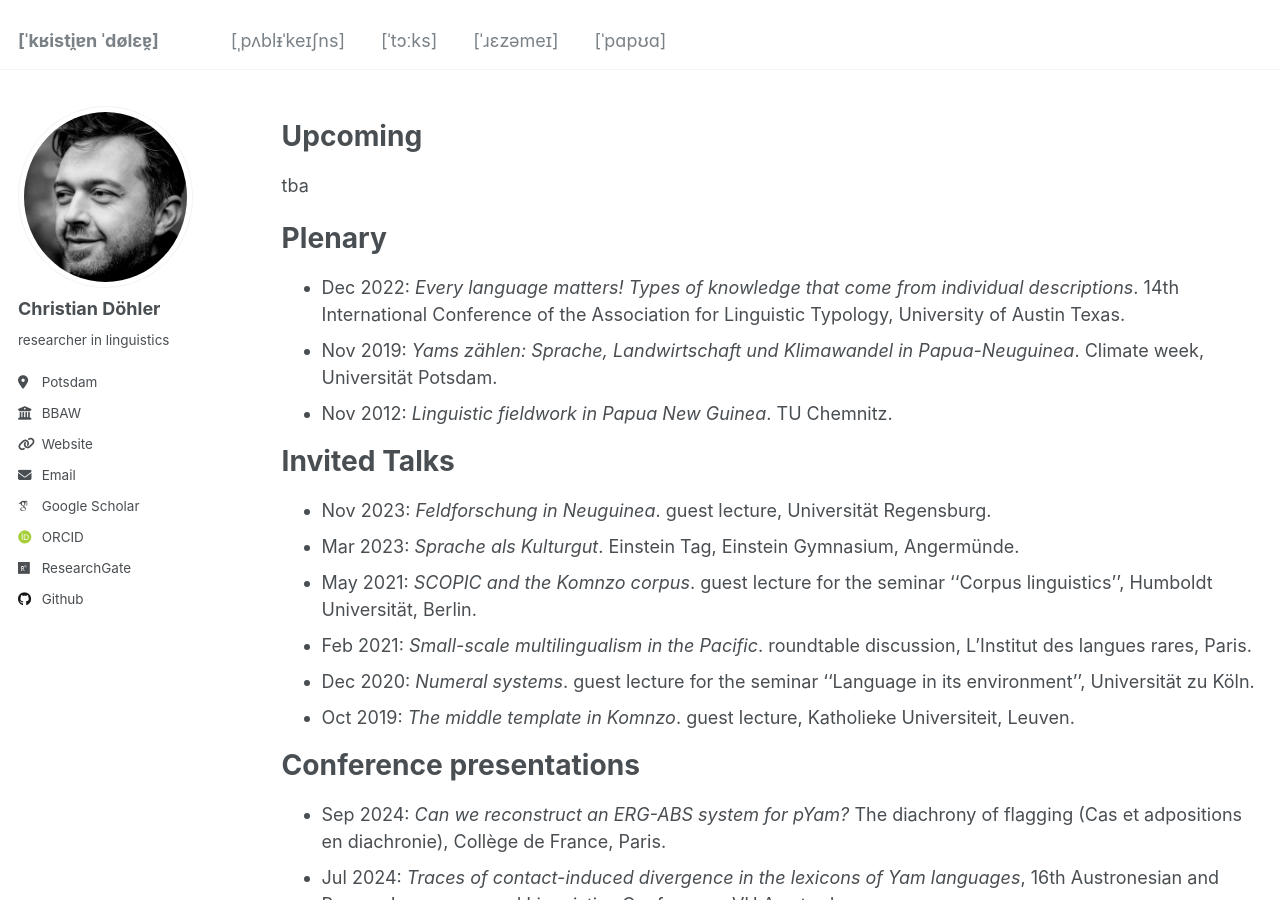
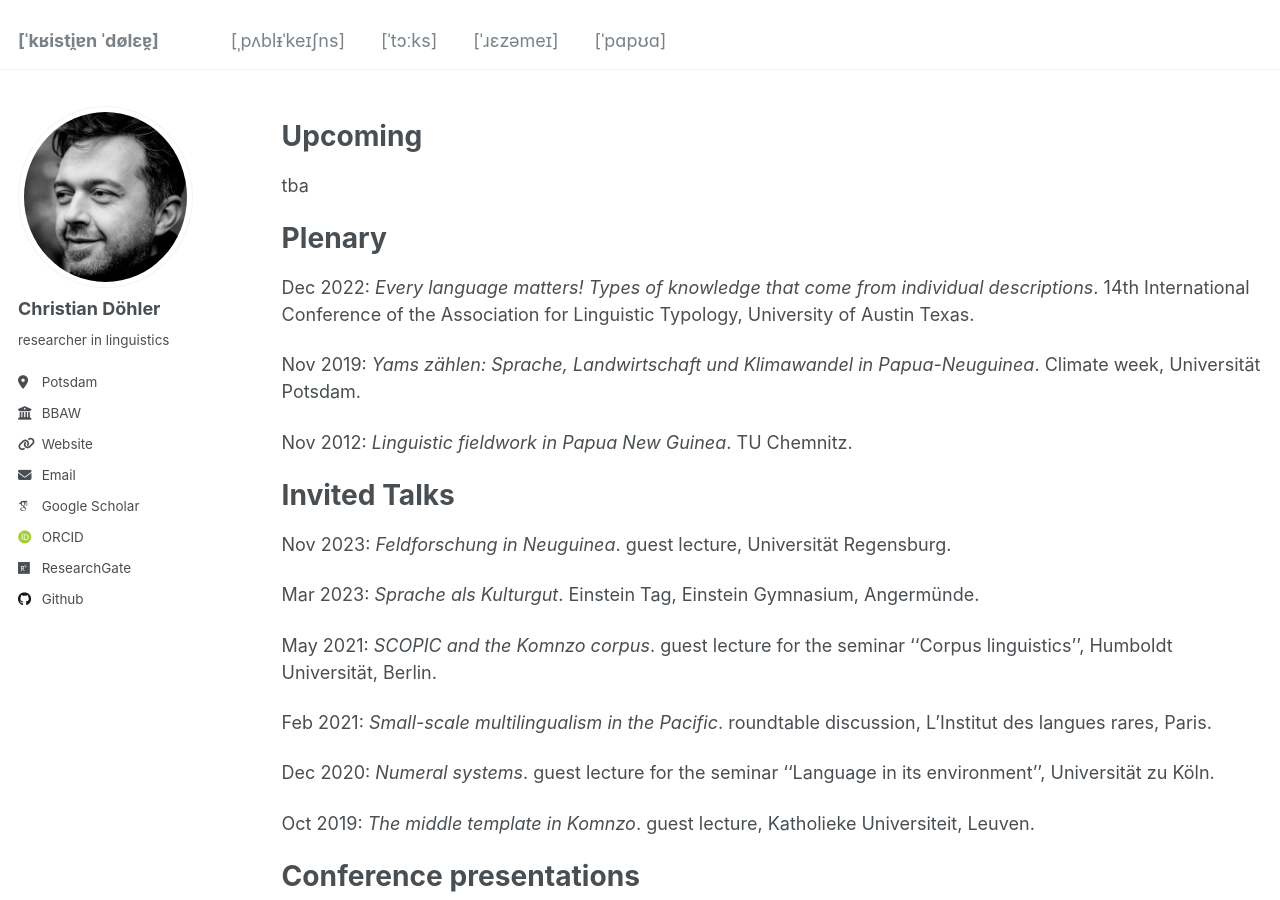
Before and after one commit to chrdoe/chrdoe.github.io, a Jekyll site: the page built from _pages/talks.md, in a window 1280 px wide and 900 px high. Built offline with Jekyll 4.4.1, drawn with Linux system fonts in a browser that asks for light colours; some web fonts are replaced.

Commit message:
Update talks.md

```diff
--- a/_pages/talks.md
+++ b/_pages/talks.md
@@ -12,70 +12,126 @@ tba
 Plenary
 ====
 
-* Dec 2022: *Every language matters! Types of knowledge that come from individual descriptions*. 14th International Conference of the Association for Linguistic Typology, University of Austin Texas.
-* Nov 2019: *Yams zählen: Sprache, Landwirtschaft und Klimawandel in Papua-Neuguinea*. Climate week, Universität Potsdam.
-* Nov 2012: *Linguistic fieldwork in Papua New Guinea*. TU Chemnitz.
+Dec 2022: *Every language matters! Types of knowledge that come from individual descriptions*. 14th International Conference of the Association for Linguistic Typology, University of Austin Texas.
+
+Nov 2019: *Yams zählen: Sprache, Landwirtschaft und Klimawandel in Papua-Neuguinea*. Climate week, Universität Potsdam.
+
+Nov 2012: *Linguistic fieldwork in Papua New Guinea*. TU Chemnitz.
 
 Invited Talks
 ====
 
-* Nov 2023: *Feldforschung in Neuguinea*. guest lecture, Universität Regensburg.
-* Mar 2023: *Sprache als Kulturgut*. Einstein Tag, Einstein Gymnasium, Angermünde.
-* May 2021: *SCOPIC and the Komnzo corpus*. guest lecture for the seminar ''Corpus linguistics'', Humboldt Universität, Berlin.
-* Feb 2021: *Small-scale multilingualism in the Pacific*. roundtable discussion, L'Institut des langues rares, Paris.
-* Dec 2020: *Numeral systems*. guest lecture for the seminar ''Language in its environment'', Universität zu Köln.
-* Oct 2019: *The middle template in Komnzo*. guest lecture, Katholieke Universiteit, Leuven.
+Nov 2023: *Feldforschung in Neuguinea*. guest lecture, Universität Regensburg.
+
+Mar 2023: *Sprache als Kulturgut*. Einstein Tag, Einstein Gymnasium, Angermünde.
+
+May 2021: *SCOPIC and the Komnzo corpus*. guest lecture for the seminar ''Corpus linguistics'', Humboldt Universität, Berlin.
+
+Feb 2021: *Small-scale multilingualism in the Pacific*. roundtable discussion, L'Institut des langues rares, Paris.
+
+Dec 2020: *Numeral systems*. guest lecture for the seminar ''Language in its environment'', Universität zu Köln.
+
+Oct 2019: *The middle template in Komnzo*. guest lecture, Katholieke Universiteit, Leuven.
 
 Conference presentations
 ====
 
-* Sep 2024: *Can we reconstruct an ERG-ABS system for pYam?* The diachrony of flagging (Cas et adpositions en diachronie), Collège de France, Paris.
-* Jul 2024: *Traces of contact-induced divergence in the lexicons of Yam languages*, 16th Austronesian and Papuan Languages and Linguistics Conference, VU Amsterdam.
-* Jun 2024: *The inclusory construction in Komnzo*, Konferenz für Vielfaltslinguistik, Universität Graz.
-* Feb 2024: *Receptive multilingualism in the Papuasphere*, Language ecologies, BBAW, Berlin
-* Nov 2023: *Mehrsprachigkeit in Neuguinea*. departmental seminar, Universität Regensburg.
-* Aug 2023: *Demonstratives and epistemic authority in Komnzo*. 56th Annual Meeting of the Societas Linguistica Europaea, National and Kapodistrian University of Athens.
-* May 2023: *How ubiquitous is complementation? A naturalistic cross-corpus study*. Naturally occuring data in and beyond linguistic typology, Università di Bologna. [with Nicholas Evans, I Wayan Arka, Danielle Barth, Henrik Bergqvist, Sonja Gipper, Dolgor Güntsetseg, Yukinori Kimoto, Dominique Knuchel, Hitomi Ōno, Eka Pratiwi, Saskia van Putten, Alan Rumsey, Andrea Schalley, Stefan Schnell, Asako Shiohara, Elena Skribnik, Yanti]
-* Mar 2023: *Experiencer-object constructions in Papuan languages*. Explaining the cross-linguistic distribution of argument coding patterns, Universität Potsdam. [with Bruno Olsson]
-* Feb 2023: *The inclusory construction in Komnzo*. Current trends in Papuan Linguistics II, CNRS-LACITO, Paris.
-* Oct 2022: *Dual-use collections: what documenters can learn from film makers*. Language Documentation and Archiving during the Decade of Indigenous Languages Conference, Berlin-Brandenburgische Akademie der Wissenschaften, Berlin. [with Elena Weihe]
-* Oct 2022: *Crosslinguistic preferences in encoding reported speech and thought events: evidence from a parallax spoken corpus*. Cross-disciplinary perspectives on quoting and speech reporting, Université libre de Bruxelles. [with Sonja Gipper, Danielle Barth, I Wayan Arka, Henrik Bergqvist, Nicholas Evans, Volker Gast, Dolgor Guntsetseg, Norikazu Kogura, John Mansfield, Desak Putu Eka Pratiwi, Saskia van Putten, Lila San Roque, Andrea C. Schalley \& Olena Tykhostup]
-* Jun 2022: *Language ecologies among ''Papuan'' languages: an update*. Historical Sociolinguistics Network Conference, Universidad de Murcia.
-* Mar 2022: *To strike the right chord - musical metaphors in German*. Festschrift symposium for Nicholas Evans, The University of Melbourne.
-* Jan 2022: *Multilingual language ecologies in Southern New Guinea: a comparison of two villages*. departmental seminar, Leibniz-Centre General Linguistics, Berlin.
-* Dec 2021: *Number marking in the Tonda languages: a note on its history*. Workshop on multiple exponence, Leibniz-Centre General Linguistics, Berlin.
-* Jun 2021: *Front rounded vowels in the Tonda languages of the Yam family*. 13th Austronesian and Papuan Languages and Linguistics Conference, University of Edinburgh.
-* Mar 2021: *Placeholders in Komnzo and Bine: A corpus view*. CNRS, Lyon.
-* Nov 2020: *Periphals in Proto-Yam*. Australian National University, Canberra. [with Matthew Carroll and Nicholas Evans]
-* Oct 2020: *Placeholders*. Australian National University, Canberra.
-* Jul 2020: *The inclusory construction in Komnzo*. departmental seminar, Leibniz-Centre General Linguistics, Berlin.
-* Feb 2020: *Fieldwork in Southern New Guinea*. lunch lecture, Leibniz-Centre General Linguistics, Berlin.
-* Dec 2019: *Multilingual language ecologies in Southern New Guinea: a comparison of two villages*. Current Trends in Papuan Linguistics, CNRS-LACITO, Paris.
-* Oct 2019: *They whatevered the what's-that: Placeholders, recognitionals and light verbs in two languages of New Guinea*. departmental seminar series, Universität zu Köln.
-* Apr 2019: *Multilingualism in Southern New Guinea: A description and an attempt to reconstruct its past*. Typology of small-scale multilingualism, CNRS, Lyon.
-* Mar 2019: *Se zokwasi - a register of public speech in Komnzo*. Vielfaltslinguistik III: Konferenz zu Typologie und Feldforschung, Universität zu Köln.
-* Jul 2018: *Untangling the coronals in Proto-Yam*. 24th International Conference on Historical Linguistics, Australian National University, Canberra. [with Matthew Carroll and Nicholas Evans]
-* Jun 2018: *An introduction to Bine*. departmental seminar series, Universität zu Köln.
-* May 2018: *The autonomy of the verb lexicon in Komnzo*. 10th Austronesian and Papuan Languages and Linguistics Conference, University of Surrey, Guildford.
-* Mar 2018: *Human reference in Komnzo*. SCOPIC workshop, Universität zu Köln.
-* Mar 2018: *Sign metonymies in Komnzo*. Vielfaltslinguistik II: Konferenz zu Typologie und Feldforschung, Humboldt Univerist\"at zu Berlin.
-* Dec 2016: *The inclusory construction and NP Syntax in Komnzo*. Workshop on the languages of Southern New Guinea, Australian National University, Canberra.
-* Jul 2016: *Multilingualism in Southern New Guinea*. Institut für Skandinavistik, Frisistik, und Allgemeine Sprachwissenschaft, Christian-Albrechts-Universität zu Kiel.
-* May 2016: *Language and space in Komnzo*. Geographic grounding: Place, direction and landscape in the grammars of the world, University of Copenhagen.
-* May 2015: *Information structure in Komnzo*. Syntax-Semantik Kolloquium, Universit\"at Potsdam.
-* May 2015: *Morphological complexity in Komnzo verbs*. Diversity Linguistics: Retrospect and Prospect, Max Planck Institute for Evolutionary Anthropology, Leipzig.
-* Oct 2014: *Multilingualism in Southern New Guinea - the case of Kómnzo and Wära*. Workshop on grammatical hybridization and social conditions, Max Planck Institute for Evolutionary Anthropology, Leipzig.
-* Jul 2014: *The role of corpus material in grammar writing*. Australian National University, Canberra.
-* Apr 2014: *Verb templates in Kómnzo and Ngkolmpu - description, comparison and historical implications on pTonda and pYam*. Workshop on the languages of Southern New Guinea, University of New England, Armidale. [with Matthew Carroll]
-* Jan 2014: *''Picking up the pieces'' - distributed exponence in Komnzo*. Workshop on the Languages of Papua 3, Universitas Negeri Papua, Manokwari.
-* Nov 2013: *Tonda as a subgroup*. Australian National University, Canberra.
-* Jul 2013: *''It is only language that we speak'' - Intensifiers, focus markers, and cleft sentences in Kómnzo*. Workshop on information structure, Australian National University, Canberra.
-* May 2013: *TAM in Kómnzo*. Workshop on the languages of Melanesia II, Australian National University, Canberra.
-* Mar 2013: *''Don't talk to him! His family speaks a bit mixed.'' Multilingualism from the perspective of the documenter*. 3rd International Conference on Language Documentation and Conservation, University of Hawai'i, Mānoa.
-* Nov 2012: *Valency in Kómnzo*. Australian National University, Canberra.
-* Jul 2012: *Double yield: reduplicated plant and bird names in Nen and Kómnzo*. DoBeS workshop, Max Planck Institute for Psycholinguistics, Nijmegen. [with Nick Evans]
-* Mar 2012: *Japanese patterns: deictics and demonstratives in Kómnzo*. Workshop on the languages of Melanesia, Australian National University, Canberra.
-* Feb 2012: *The Morehead Upper-Maro languages of Southern New Guinea*. Conference on the history, contact and classification of Papuan languages, Vrije Universiteit, Amsterdam.
-* Dec 2011: *Affixes of all slots, Unite! - verbal morphology in Kómnzo*. Australian National University, Canberra
-* May 2011: *Pronominal syncretism in the languages of Northern Australia. Max Planck Institute for Evolutionary Anthropology, Leipzig.
-* Mar 2011: *Positional Verbs in Kómnjo*. Max Planck Institute for Evolutionary Anthropology, Leipzig.
+Sep 2024: *Can we reconstruct an ERG-ABS system for pYam?* The diachrony of flagging (Cas et adpositions en diachronie), Collège de France, Paris.
+
+Jul 2024: *Traces of contact-induced divergence in the lexicons of Yam languages*, 16th Austronesian and Papuan Languages and Linguistics Conference, VU Amsterdam.
+
+Jun 2024: *The inclusory construction in Komnzo*, Konferenz für Vielfaltslinguistik, Universität Graz.
+
+Feb 2024: *Receptive multilingualism in the Papuasphere*, Language ecologies, BBAW, Berlin
+
+Nov 2023: *Mehrsprachigkeit in Neuguinea*. departmental seminar, Universität Regensburg.
+
+Aug 2023: *Demonstratives and epistemic authority in Komnzo*. 56th Annual Meeting of the Societas Linguistica Europaea, National and Kapodistrian University of Athens.
+
+May 2023: *How ubiquitous is complementation? A naturalistic cross-corpus study*. Naturally occuring data in and beyond linguistic typology, Università di Bologna. [with Nicholas Evans, I Wayan Arka, Danielle Barth, Henrik Bergqvist, Sonja Gipper, Dolgor Güntsetseg, Yukinori Kimoto, Dominique Knuchel, Hitomi Ōno, Eka Pratiwi, Saskia van Putten, Alan Rumsey, Andrea Schalley, Stefan Schnell, Asako Shiohara, Elena Skribnik, Yanti]
+
+Mar 2023: *Experiencer-object constructions in Papuan languages*. Explaining the cross-linguistic distribution of argument coding patterns, Universität Potsdam. [with Bruno Olsson]
+
+Feb 2023: *The inclusory construction in Komnzo*. Current trends in Papuan Linguistics II, CNRS-LACITO, Paris.
+
+Oct 2022: *Dual-use collections: what documenters can learn from film makers*. Language Documentation and Archiving during the Decade of Indigenous Languages Conference, Berlin-Brandenburgische Akademie der Wissenschaften, Berlin. [with Elena Weihe]
+
+Oct 2022: *Crosslinguistic preferences in encoding reported speech and thought events: evidence from a parallax spoken corpus*. Cross-disciplinary perspectives on quoting and speech reporting, Université libre de Bruxelles. [with Sonja Gipper, Danielle Barth, I Wayan Arka, Henrik Bergqvist, Nicholas Evans, Volker Gast, Dolgor Guntsetseg, Norikazu Kogura, John Mansfield, Desak Putu Eka Pratiwi, Saskia van Putten, Lila San Roque, Andrea C. Schalley \& Olena Tykhostup]
+
+Jun 2022: *Language ecologies among ''Papuan'' languages: an update*. Historical Sociolinguistics Network Conference, Universidad de Murcia.
+
+Mar 2022: *To strike the right chord - musical metaphors in German*. Festschrift symposium for Nicholas Evans, The University of Melbourne.
+
+Jan 2022: *Multilingual language ecologies in Southern New Guinea: a comparison of two villages*. departmental seminar, Leibniz-Centre General Linguistics, Berlin.
+
+Dec 2021: *Number marking in the Tonda languages: a note on its history*. Workshop on multiple exponence, Leibniz-Centre General Linguistics, Berlin.
+
+Jun 2021: *Front rounded vowels in the Tonda languages of the Yam family*. 13th Austronesian and Papuan Languages and Linguistics Conference, University of Edinburgh.
+
+Mar 2021: *Placeholders in Komnzo and Bine: A corpus view*. CNRS, Lyon.
+
+Nov 2020: *Periphals in Proto-Yam*. Australian National University, Canberra. [with Matthew Carroll and Nicholas Evans]
+
+Oct 2020: *Placeholders*. Australian National University, Canberra.
+
+Jul 2020: *The inclusory construction in Komnzo*. departmental seminar, Leibniz-Centre General Linguistics, Berlin.
+
+Feb 2020: *Fieldwork in Southern New Guinea*. lunch lecture, Leibniz-Centre General Linguistics, Berlin.
+
+Dec 2019: *Multilingual language ecologies in Southern New Guinea: a comparison of two villages*. Current Trends in Papuan Linguistics, CNRS-LACITO, Paris.
+
+Oct 2019: *They whatevered the what's-that: Placeholders, recognitionals and light verbs in two languages of New Guinea*. departmental seminar series, Universität zu Köln.
+
+Apr 2019: *Multilingualism in Southern New Guinea: A description and an attempt to reconstruct its past*. Typology of small-scale multilingualism, CNRS, Lyon.
+
+Mar 2019: *Se zokwasi - a register of public speech in Komnzo*. Vielfaltslinguistik III: Konferenz zu Typologie und Feldforschung, Universität zu Köln.
+
+Jul 2018: *Untangling the coronals in Proto-Yam*. 24th International Conference on Historical Linguistics, Australian National University, Canberra. [with Matthew Carroll and Nicholas Evans]
+
+Jun 2018: *An introduction to Bine*. departmental seminar series, Universität zu Köln.
+
+May 2018: *The autonomy of the verb lexicon in Komnzo*. 10th Austronesian and Papuan Languages and Linguistics Conference, University of Surrey, Guildford.
+
+Mar 2018: *Human reference in Komnzo*. SCOPIC workshop, Universität zu Köln.
+
+Mar 2018: *Sign metonymies in Komnzo*. Vielfaltslinguistik II: Konferenz zu Typologie und Feldforschung, Humboldt Univerist\"at zu Berlin.
+
+Dec 2016: *The inclusory construction and NP Syntax in Komnzo*. Workshop on the languages of Southern New Guinea, Australian National University, Canberra.
+
+Jul 2016: *Multilingualism in Southern New Guinea*. Institut für Skandinavistik, Frisistik, und Allgemeine Sprachwissenschaft, Christian-Albrechts-Universität zu Kiel.
+
+May 2016: *Language and space in Komnzo*. Geographic grounding: Place, direction and landscape in the grammars of the world, University of Copenhagen.
+
+May 2015: *Information structure in Komnzo*. Syntax-Semantik Kolloquium, Universit\"at Potsdam.
+
+May 2015: *Morphological complexity in Komnzo verbs*. Diversity Linguistics: Retrospect and Prospect, Max Planck Institute for Evolutionary Anthropology, Leipzig.
+
+Oct 2014: *Multilingualism in Southern New Guinea - the case of Kómnzo and Wära*. Workshop on grammatical hybridization and social conditions, Max Planck Institute for Evolutionary Anthropology, Leipzig.
+
+Jul 2014: *The role of corpus material in grammar writing*. Australian National University, Canberra.
+
+Apr 2014: *Verb templates in Kómnzo and Ngkolmpu - description, comparison and historical implications on pTonda and pYam*. Workshop on the languages of Southern New Guinea, University of New England, Armidale. [with Matthew Carroll]
+
+Jan 2014: *''Picking up the pieces'' - distributed exponence in Komnzo*. Workshop on the Languages of Papua 3, Universitas Negeri Papua, Manokwari.
+
+Nov 2013: *Tonda as a subgroup*. Australian National University, Canberra.
+
+Jul 2013: *''It is only language that we speak'' - Intensifiers, focus markers, and cleft sentences in Kómnzo*. Workshop on information structure, Australian National University, Canberra.
+
+May 2013: *TAM in Kómnzo*. Workshop on the languages of Melanesia II, Australian National University, Canberra.
+
+Mar 2013: *''Don't talk to him! His family speaks a bit mixed.'' Multilingualism from the perspective of the documenter*. 3rd International Conference on Language Documentation and Conservation, University of Hawai'i, Mānoa.
+
+Nov 2012: *Valency in Kómnzo*. Australian National University, Canberra.
+
+Jul 2012: *Double yield: reduplicated plant and bird names in Nen and Kómnzo*. DoBeS workshop, Max Planck Institute for Psycholinguistics, Nijmegen. [with Nick Evans]
+
+Mar 2012: *Japanese patterns: deictics and demonstratives in Kómnzo*. Workshop on the languages of Melanesia, Australian National University, Canberra.
+
+Feb 2012: *The Morehead Upper-Maro languages of Southern New Guinea*. Conference on the history, contact and classification of Papuan languages, Vrije Universiteit, Amsterdam.
+
+Dec 2011: *Affixes of all slots, Unite! - verbal morphology in Kómnzo*. Australian National University, Canberra
+
+May 2011: *Pronominal syncretism in the languages of Northern Australia. Max Planck Institute for Evolutionary Anthropology, Leipzig.
+
+Mar 2011: *Positional Verbs in Kómnjo*. Max Planck Institute for Evolutionary Anthropology, Leipzig.
```
